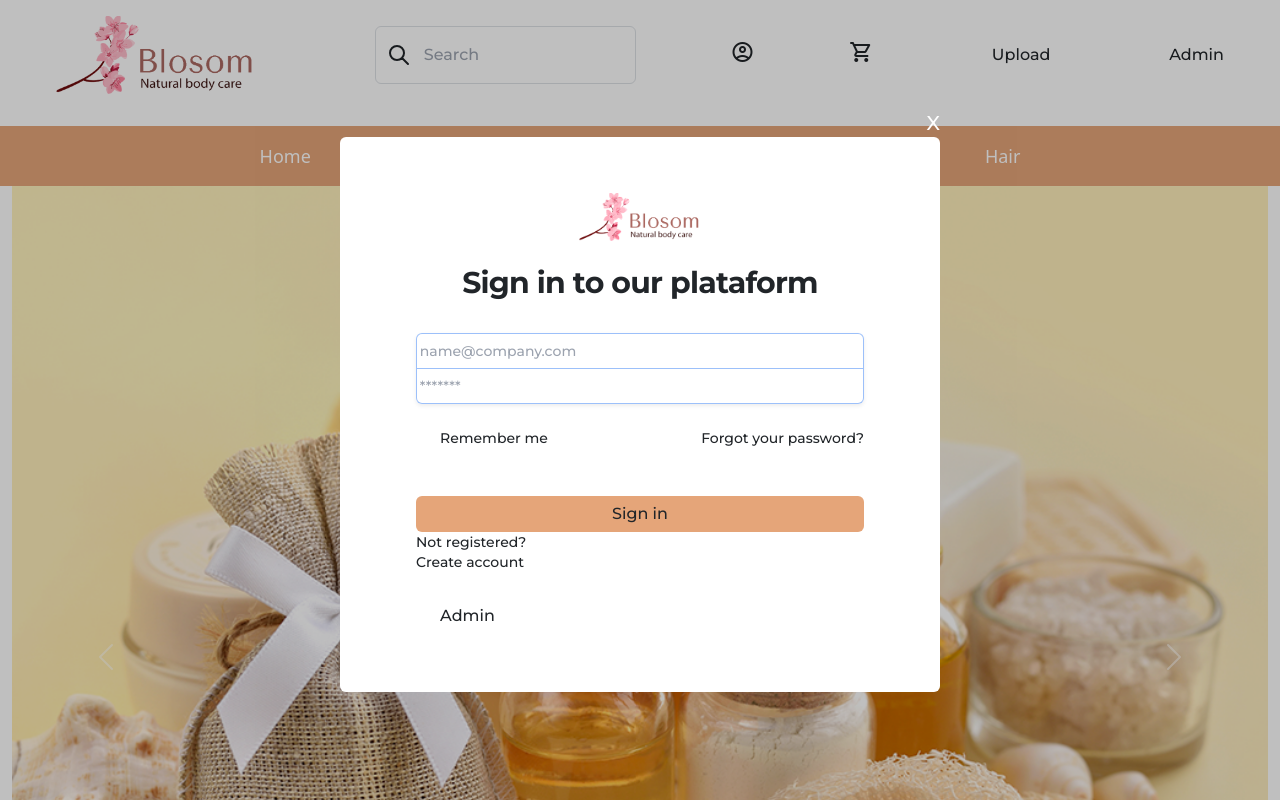
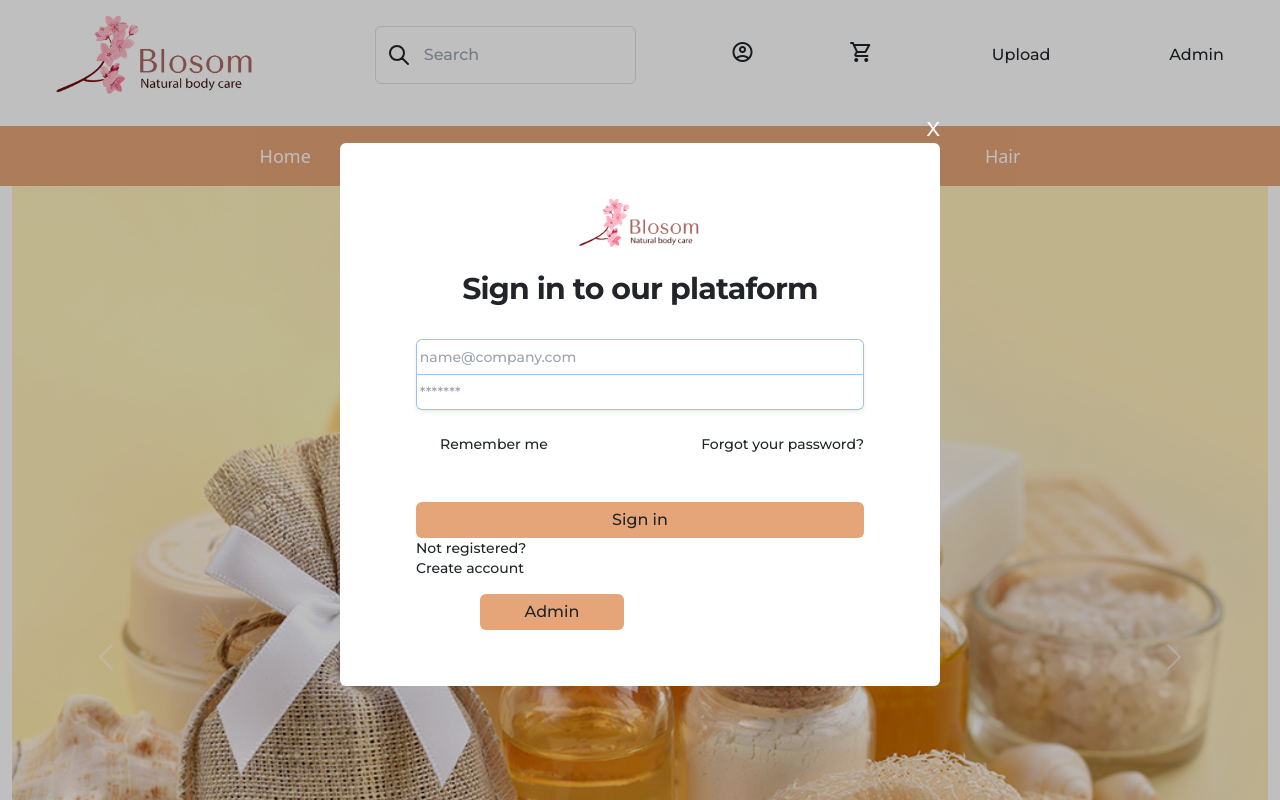
Before and after one commit to Ecommerce-MAC/Blossom-Front, a React (Vite) app: page / in a window 1280 px wide. Both pictures are taken after a click on the button "account_circle". Shown: the top 800 px of the page. Built offline with nearby package versions, Linux system fonts and the light colour scheme; a web font is replaced by a local one.

Commit message:
change style

```diff
--- a/src/components/Registration.jsx
+++ b/src/components/Registration.jsx
@@ -21,7 +21,7 @@ export default function Registration() {
             </h2>
           </div>
 
-          <form className="space-y-6" action="#" method="POST">
+          <form className="space-y-6" method="POST">
             <input type="hidden" name="remember" defaultValue="true" />
             <div className="-space-y-px rounded-md shadow-sm">
               <div>
@@ -68,15 +68,15 @@ export default function Registration() {
               </button>
               <div className="text-sm font-medium text-gray-500">
               Not registered?
-                <a href="#" className="font-medium text-indigo-600 hover:text-pink-500">
+                <a  className="font-medium text-indigo-600 hover:text-pink-500">
                   Create account
                 </a>
               </div>
             </div>
-            <button className="text-green-500 bg-blue-700 hover:bg-pink-500 px-4 py-2 rounded" onClick={() => window.location.href='/AdminView'}>
+          </form>
+          <button className="ml-16 mb-10 w-36 mt-3 rounded-md bg-blue-500 py-1.5 bg-orange font-medium text-blue-50 hover:bg-blue-600" onClick={() => window.location.href='/AdminView'}>
             Admin
           </button>
-          </form>
         </div>
       </div>
     </>
--- a/src/pages/CartView.jsx
+++ b/src/pages/CartView.jsx
@@ -20,7 +20,7 @@ const Cart = () => {
           <>
 
           <div className="boxes justify-between mt-10 mb-10 mr-20 ml-16 bg-white p-6 sm:flex sm:justify-start">
-          {/* <img src= /> */}
+
           <div className=" mb-3 sm:ml-4 sm:flex sm:w-full sm:justify-between">
             <div className="mt-3 sm:mt-0">
               <h2 className="text-lg font-bold text-gray-900">{product.name}</h2>
@@ -30,9 +30,6 @@ const Cart = () => {
 
               <div className="flex items-center space-x-4">
                 <p className="text-sm">{product.price}</p>
-                {/* <svg xmlns="http://www.w3.org/2000/svg" fill="none" viewBox="0 0 24 24" stroke-width="1.5" stroke="currentColor" className="h-5 w-5 cursor-pointer duration-150 hover:text-red-500">
-                  <path stroke-linecap="round" stroke-linejoin="round" d="M6 18L18 6M6 6l12 12" />
-                </svg> */}
               </div>
             </div>
           </div>
```
